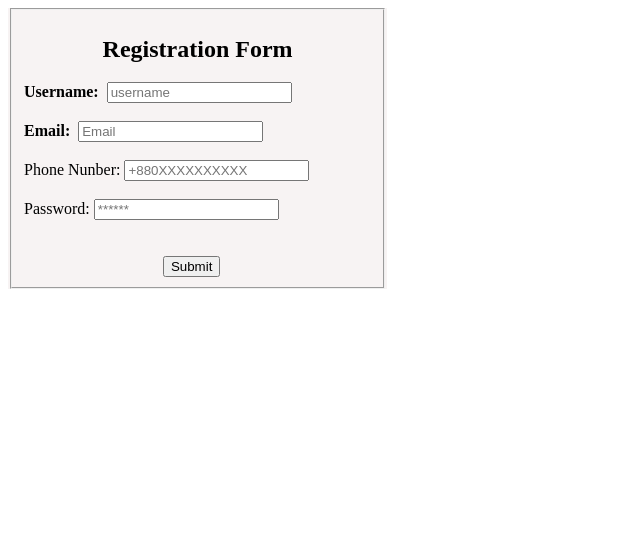
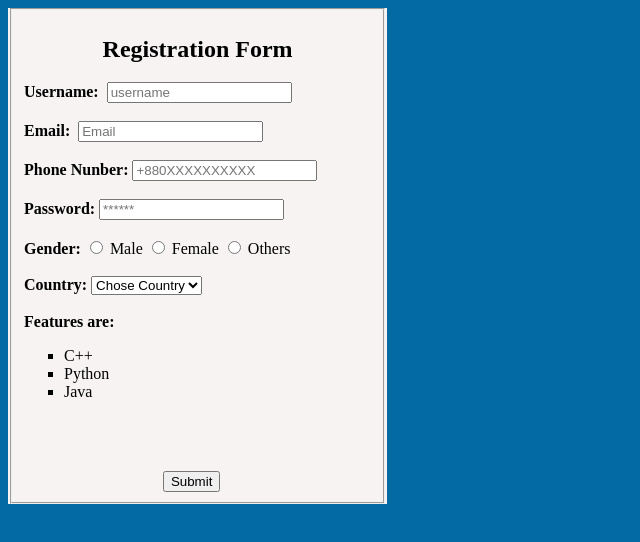
Before and after one commit to shohiduzzaman200/form-validation, a plain HTML site: page index.html in a window 1280 px wide. Shown: the whole page, without its empty margins (0-640 px from the left). Drawn offline with Linux system fonts and the light colour scheme.

Commit message:
Update index.html

```diff
--- a/index.html
+++ b/index.html
@@ -7,7 +7,7 @@
     <link rel="stylesheet" href="style.css">
     <title>Form</title>
 </head>
-<body>
+<body style="background-color: rgb(4, 106, 164);">
 
     <script src="main.js"></script>
     <form name="login" onsubmit="return validation()" class="hello">
@@ -17,12 +17,38 @@
             <label><b>Username:</b>&nbsp;</label>
             <input type="text" name="name" placeholder="username"><br><br>
             <label><b>Email:</b>&nbsp;</label>
-            <input type="text" name="email" placeholder="Email"><br><br>
-            <label>Phone Nunber:</label>
-            <input type="number" name="123" placeholder="+880XXXXXXXXXX">
+            <input  type="text" name="email" placeholder="Email"><br><br>
+            <label><b>Phone Nunber: </b></label>
+            <input  type="text" name="num" placeholder="+880XXXXXXXXXX">
             <br><br>
-            <label>Password:</label>
-            <input type="password" name="password" placeholder="******">
+            <label><b>Password:</b></label>
+            <input  type="password" name="password" placeholder="******">
+            <br><br>
+            <label><b>Gender:</b></label>
+            <input  type="radio" name="gender" placeholder="">
+            <label>Male</label>
+            <input type="radio" name="gender2" placeholder="">
+            <label>Female</label>
+            <input type="radio" name="gender3" placeholder="">
+            <label>Others</label>
+            <br><br>
+            <label><b>Country:</b></label>
+            <select>
+                <option>Chose Country</option>
+                <option>Bangladesh</option>
+                <option>India</option>
+                <option>Pakistan</option>
+                <option>China</option>
+            </select>
+            <br><br>
+            <label><b>Features are:</b></label>
+            <ul type="square">
+                <li>C++</li>
+                <li>Python</li>
+                <li>Java</li>
+            </ul>
+
+
             <br><br><br>
             <input class="done" type="submit" name="submit" value="Submit">
 
```
